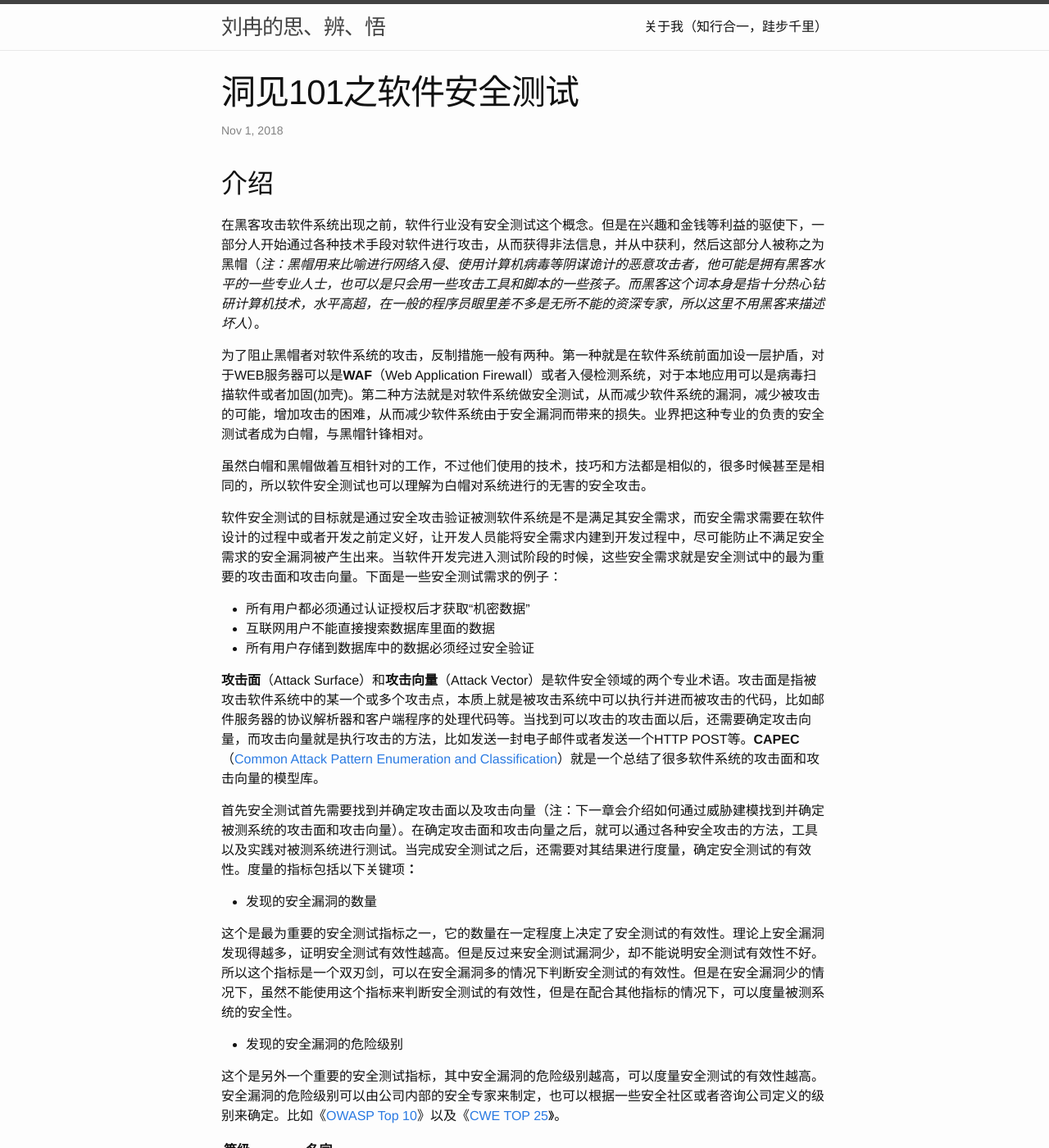
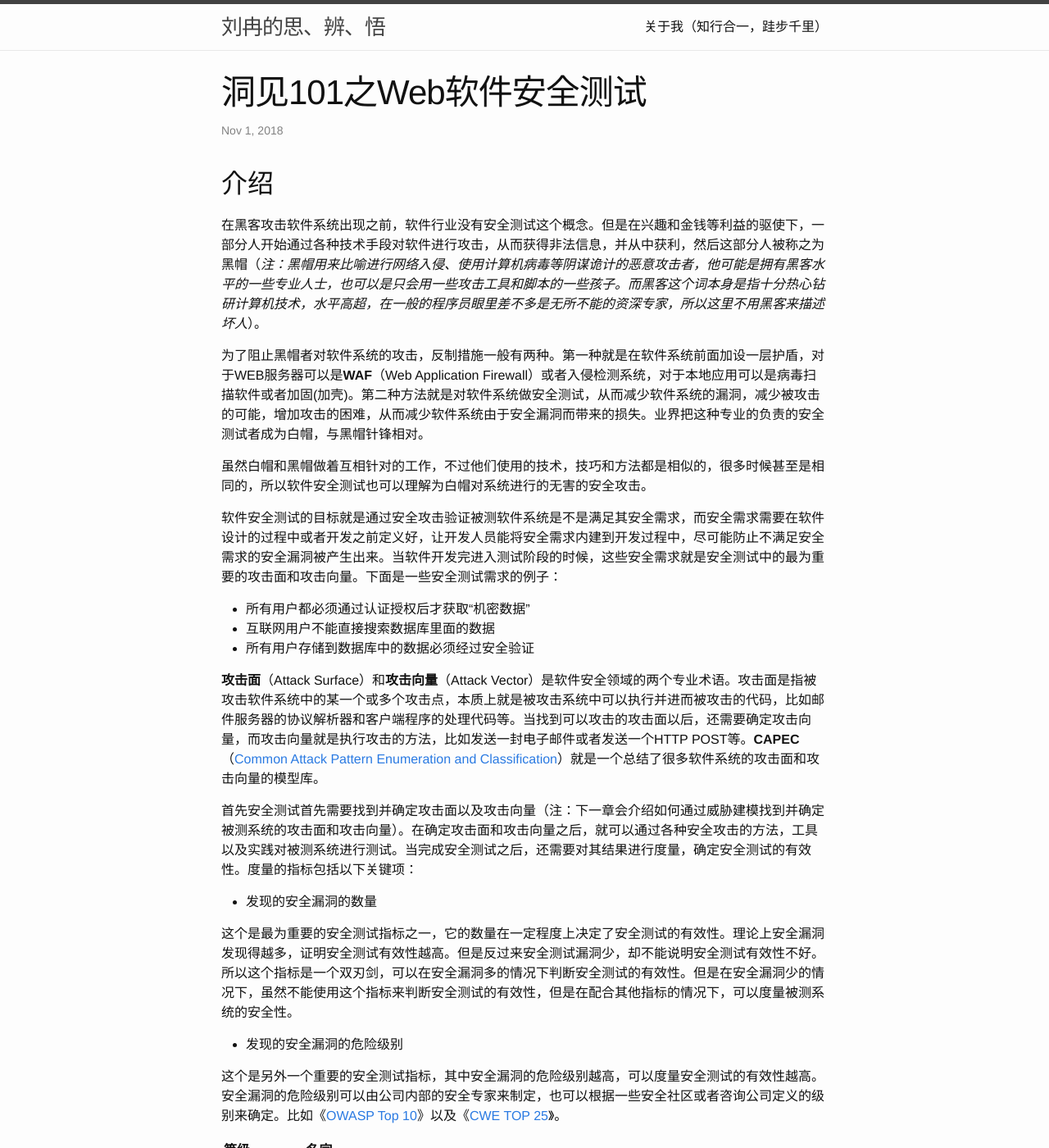
Before and after one commit to TWRanMan/twranman.github.io, a Jekyll site: the page built from _posts/2018-11-01-软件安全测试.md, in a window 1280 px wide and 1400 px high. Shown: the whole window at 82% size. Built offline with Jekyll 4.4.1, drawn with Linux system fonts in a browser that asks for light colours; some of the changed text lies outside the part shown.

Commit message:
update some articles

```diff
--- a/_posts/2018-11-01-软件安全测试.md
+++ b/_posts/2018-11-01-软件安全测试.md
@@ -1,6 +1,6 @@
 ---
 layout: post
-title:  "洞见101之软件安全测试"
+title:  "洞见101之Web软件安全测试"
 date:   2018-11-01 23:00:00
 categories: security update
 ---
@@ -21,7 +21,7 @@ categories: security update
 
 **攻击面**（Attack Surface）和**攻击向量**（Attack Vector）是软件安全领域的两个专业术语。攻击面是指被攻击软件系统中的某一个或多个攻击点，本质上就是被攻击系统中可以执行并进而被攻击的代码，比如邮件服务器的协议解析器和客户端程序的处理代码等。当找到可以攻击的攻击面以后，还需要确定攻击向量，而攻击向量就是执行攻击的方法，比如发送一封电子邮件或者发送一个HTTP POST等。**CAPEC**（[Common Attack Pattern Enumeration and Classification](http://capec.mitre.org/)）就是一个总结了很多软件系统的攻击面和攻击向量的模型库。
 
-首先安全测试首先需要找到并确定攻击面以及攻击向量（注：下一章会介绍如何通过威胁建模找到并确定被测系统的攻击面和攻击向量）。在确定攻击面和攻击向量之后，就可以通过各种安全攻击的方法，工具以及实践对被测系统进行测试。当完成安全测试之后，还需要对其结果进行度量，确定安全测试的有效性。度量的指标包括以下关键项**：**
+首先安全测试首先需要找到并确定攻击面以及攻击向量（注：下一章会介绍如何通过威胁建模找到并确定被测系统的攻击面和攻击向量）。在确定攻击面和攻击向量之后，就可以通过各种安全攻击的方法，工具以及实践对被测系统进行测试。当完成安全测试之后，还需要对其结果进行度量，确定安全测试的有效性。度量的指标包括以下关键项：
 
 - 发现的安全漏洞的数量
 
```
Also changed, not shown: other parts of _posts/2018-11-01-软件安全测试.md (+1 -1 lines).
